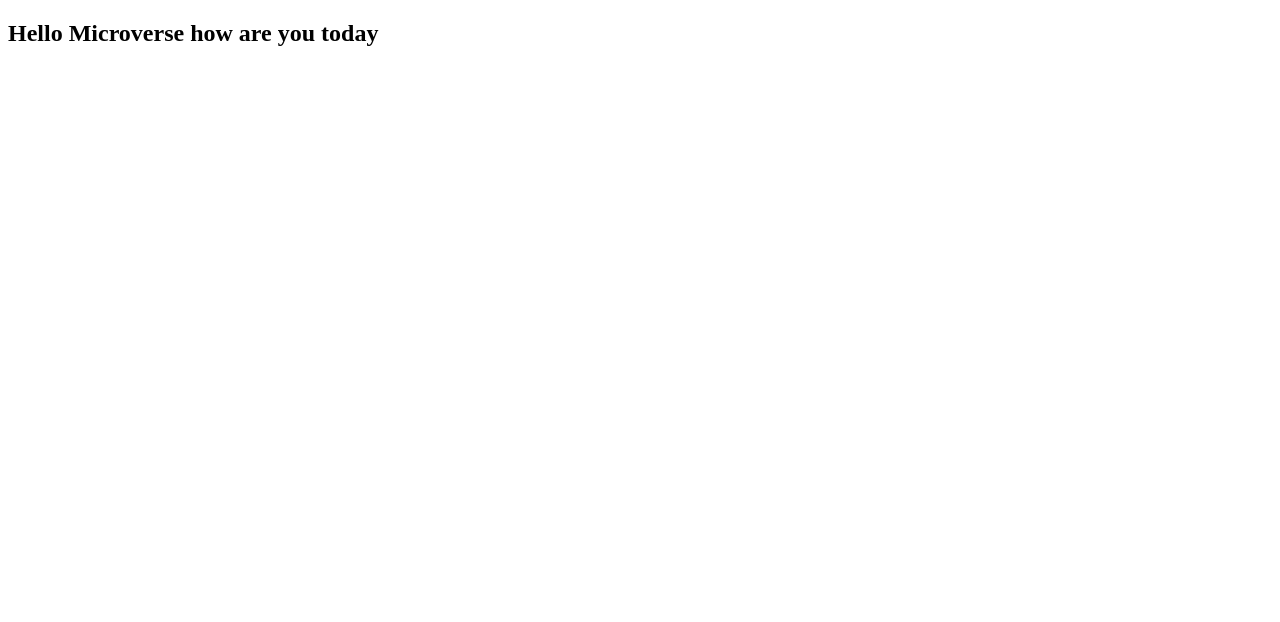
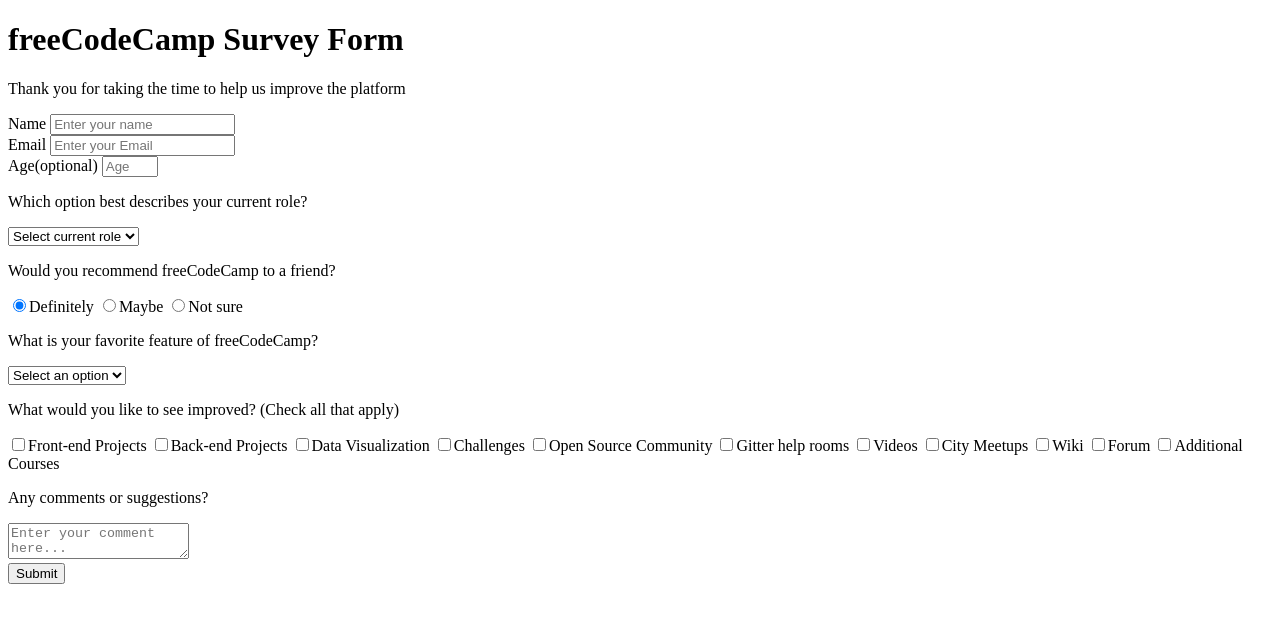
Before and after one commit to biruk-anley/microhtmlpro, a plain HTML site: page index.html in a window 1280 px wide. Drawn offline with Linux system fonts and the light colour scheme.

Commit message:
our project first commit

```diff
--- a/index.html
+++ b/index.html
@@ -1,12 +1,218 @@
 <!DOCTYPE html>
-<html lang="en">
-<head>
-    <meta charset="UTF-8">
-    <meta http-equiv="X-UA-Compatible" content="IE=edge">
-    <meta name="viewport" content="width=device-width, initial-scale=1.0">
-    <title>Document</title>
-</head>
-<body>
-    <h2>Hello Microverse how are you today</h2>
-</body>
+<html>
+  <head>
+    <link rel="stylesheet" href="styles.css" />
+  </head>
+  <body>
+    <div class="container">
+      <header class="header">
+        <h1 id="title" class="text-center">freeCodeCamp Survey Form</h1>
+        <p id="description" class="description text-center">
+          Thank you for taking the time to help us improve the platform
+        </p>
+      </header>
+      <form id="survey-form">
+        <div class="form-group">
+          <label id="name-label" for="name">Name</label>
+          <input
+            type="text"
+            name="name"
+            id="name"
+            class="form-control"
+            placeholder="Enter your name"
+            required
+          />
+        </div>
+        <div class="form-group">
+          <label id="email-label" for="email">Email</label>
+          <input
+            type="email"
+            name="email"
+            id="email"
+            class="form-control"
+            placeholder="Enter your Email"
+            required
+          />
+        </div>
+        <div class="form-group">
+          <label id="number-label" for="number"
+            >Age<span class="clue">(optional)</span></label
+          >
+          <input
+            type="number"
+            name="age"
+            id="number"
+            min="10"
+            max="99"
+            class="form-control"
+            placeholder="Age"
+          />
+        </div>
+        <div class="form-group">
+          <p>Which option best describes your current role?</p>
+          <select id="dropdown" name="role" class="form-control" required>
+            <option disabled selected value>Select current role</option>
+            <option value="student">Student</option>
+            <option value="job">Full Time Job</option>
+            <option value="learner">Full Time Learner</option>
+            <option value="preferNo">Prefer not to say</option>
+            <option value="other">Other</option>
+          </select>
+        </div>
+
+        <div class="form-group">
+          <p>Would you recommend freeCodeCamp to a friend?</p>
+          <label>
+            <input
+              name="user-recommend"
+              value="definitely"
+              type="radio"
+              class="input-radio"
+              checked
+            />Definitely</label
+          >
+          <label>
+            <input
+              name="user-recommend"
+              value="maybe"
+              type="radio"
+              class="input-radio"
+            />Maybe</label
+          >
+
+          <label
+            ><input
+              name="user-recommend"
+              value="not-sure"
+              type="radio"
+              class="input-radio"
+            />Not sure</label
+          >
+        </div>
+
+        <div class="form-group">
+          <p>What is your favorite feature of freeCodeCamp?</p>
+          <select id="most-like" name="mostLike" class="form-control" required>
+            <option disabled selected value>Select an option</option>
+            <option value="challenges">Challenges</option>
+            <option value="projects">Projects</option>
+            <option value="community">Community</option>
+            <option value="openSource">Open Source</option>
+          </select>
+        </div>
+
+        <div class="form-group">
+          <p>
+            What would you like to see improved?
+            <span class="clue">(Check all that apply)</span>
+          </p>
+
+          <label
+            ><input
+              name="prefer"
+              value="front-end-projects"
+              type="checkbox"
+              class="input-checkbox"
+            />Front-end Projects</label
+          >
+          <label>
+            <input
+              name="prefer"
+              value="back-end-projects"
+              type="checkbox"
+              class="input-checkbox"
+            />Back-end Projects</label
+          >
+          <label
+            ><input
+              name="prefer"
+              value="data-visualization"
+              type="checkbox"
+              class="input-checkbox"
+            />Data Visualization</label
+          >
+          <label
+            ><input
+              name="prefer"
+              value="challenges"
+              type="checkbox"
+              class="input-checkbox"
+            />Challenges</label
+          >
+          <label
+            ><input
+              name="prefer"
+              value="open-source-community"
+              type="checkbox"
+              class="input-checkbox"
+            />Open Source Community</label
+          >
+          <label
+            ><input
+              name="prefer"
+              value="gitter-help-rooms"
+              type="checkbox"
+              class="input-checkbox"
+            />Gitter help rooms</label
+          >
+          <label
+            ><input
+              name="prefer"
+              value="videos"
+              type="checkbox"
+              class="input-checkbox"
+            />Videos</label
+          >
+          <label
+            ><input
+              name="prefer"
+              value="city-meetups"
+              type="checkbox"
+              class="input-checkbox"
+            />City Meetups</label
+          >
+          <label
+            ><input
+              name="prefer"
+              value="wiki"
+              type="checkbox"
+              class="input-checkbox"
+            />Wiki</label
+          >
+          <label
+            ><input
+              name="prefer"
+              value="forum"
+              type="checkbox"
+              class="input-checkbox"
+            />Forum</label
+          >
+          <label
+            ><input
+              name="prefer"
+              value="additional-courses"
+              type="checkbox"
+              class="input-checkbox"
+            />Additional Courses</label
+          >
+        </div>
+
+        <div class="form-group">
+          <p>Any comments or suggestions?</p>
+          <textarea
+            id="comments"
+            class="input-textarea"
+            name="comment"
+            placeholder="Enter your comment here..."
+          ></textarea>
+        </div>
+
+        <div class="form-group">
+          <button type="submit" id="submit" class="submit-button">
+            Submit
+          </button>
+        </div>
+      </form>
+    </div>
+  </body>
 </html>
```
